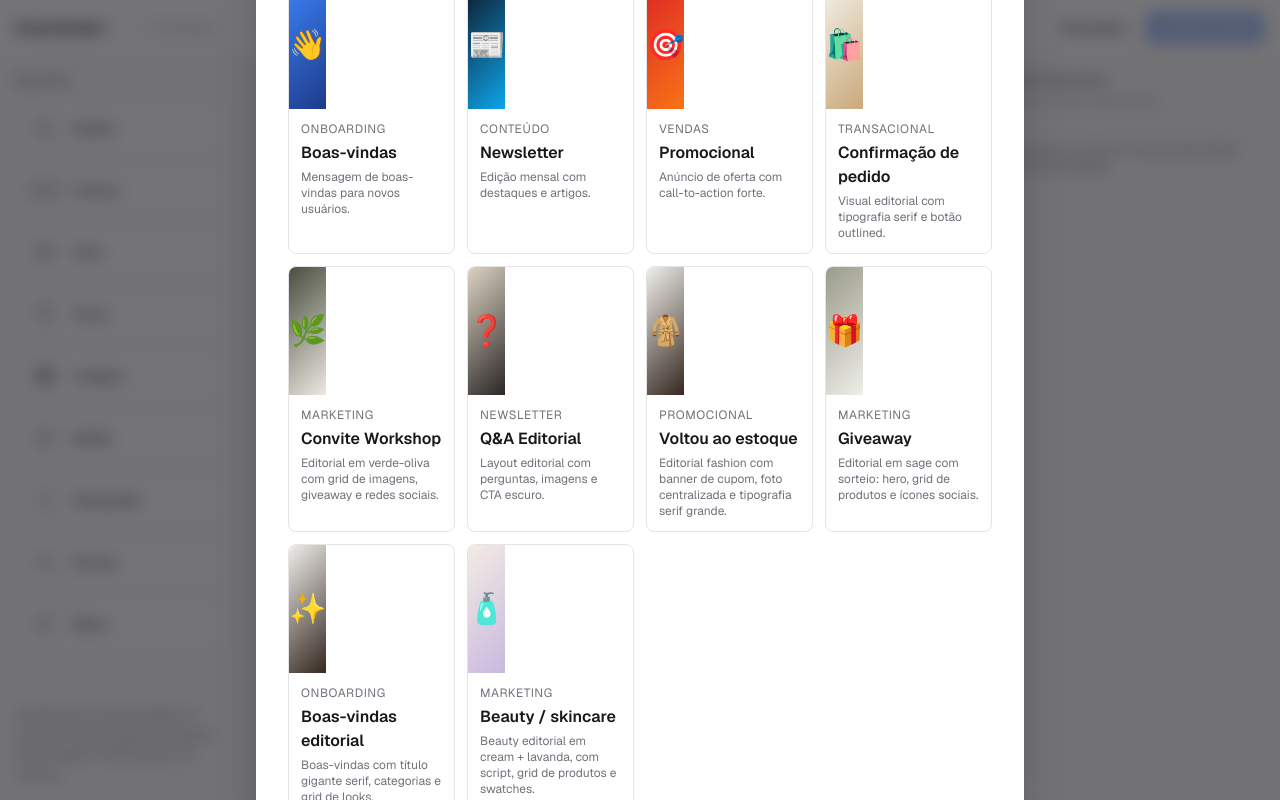
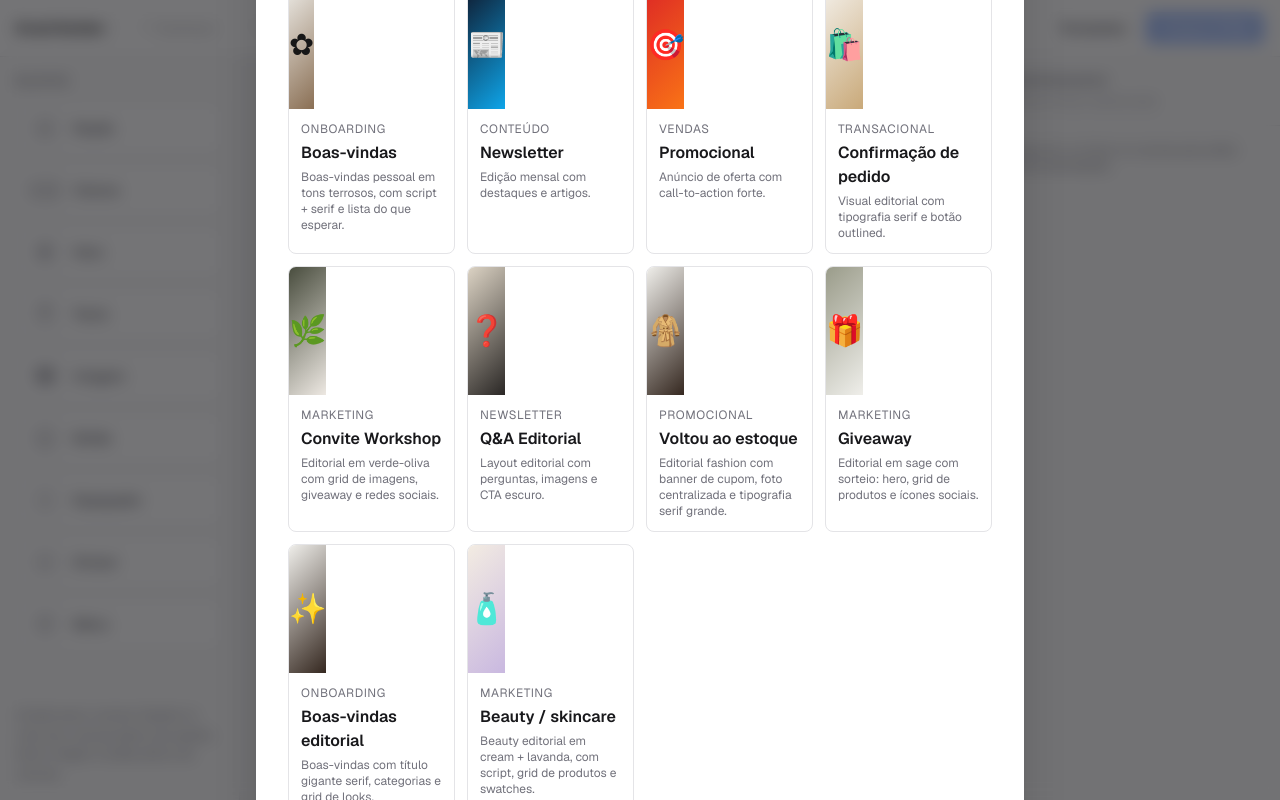
Before and after one commit to igorsoares0/empoc, a Next.js app: page / in a window 1280 px wide. Built offline with nearby package versions, Linux system fonts and the light colour scheme.

Commit message:
improve welcome template

```diff
--- a/components/TemplatePicker.tsx
+++ b/components/TemplatePicker.tsx
@@ -79,7 +79,7 @@ export function TemplatePicker({ onClose }: Props) {
 function gradientForTemplate(id: string): string {
   switch (id) {
     case "welcome":
-      return "linear-gradient(135deg,#3b82f6,#1e3a8a)";
+      return "linear-gradient(135deg,#efeeea,#8a6f54)";
     case "newsletter":
       return "linear-gradient(135deg,#0f172a,#0ea5e9)";
     case "promotional":
@@ -106,7 +106,7 @@ function gradientForTemplate(id: string): string {
 function iconForTemplate(id: string): string {
   switch (id) {
     case "welcome":
-      return "👋";
+      return "✿";
     case "newsletter":
       return "📰";
     case "promotional":
--- a/templates/welcome.ts
+++ b/templates/welcome.ts
@@ -1,41 +1,46 @@
 import type { Template } from "@/types/email";
+
+const SERIF = "'Cormorant Garamond', Georgia, serif";
+const SCRIPT = "'Pinyon Script', cursive";
+const SANS = "Inter, sans-serif";
+
+const CREAM = "#efeeea";
+const CREAM_SOFT = "#f6f4ef";
+const DARK = "#3a2c22";
+const WARM = "#8a6f54";
+const MUTED = "#7a6f63";
+
+const HERO_IMG =
+  "https://placehold.co/1100x620/d8c4a5/8a6f54?text=Bem-vinda";
 
 export const welcome: Template = {
   id: "welcome",
   name: "Boas-vindas",
   category: "Onboarding",
-  description: "Mensagem de boas-vindas para novos usuários.",
+  description:
+    "Boas-vindas pessoal em tons terrosos, com script + serif e lista do que esperar.",
   tree: [
     {
-      id: "w-section-1",
+      id: "w-eyebrow-section",
       type: "section",
-      props: { backgroundColor: "#1e40af", padding: "40px 0" },
+      props: { backgroundColor: CREAM, padding: "44px 24px 4px" },
       children: [
         {
-          id: "w-col-1",
+          id: "w-eyebrow-col",
           type: "column",
           props: { verticalAlign: "middle" },
           children: [
             {
-              id: "w-text-1",
+              id: "w-eyebrow-text",
               type: "text",
               props: {
-                content: "Bem-vindo!",
-                color: "#ffffff",
-                fontSize: "32px",
+                content: "— WELCOME TO THE FAMILY —",
+                color: WARM,
+                fontFamily: SANS,
+                fontSize: "11px",
+                fontWeight: "bold",
+                letterSpacing: "3px",
                 align: "center",
-                fontWeight: "bold",
-              },
-            },
-            {
-              id: "w-text-2",
-              type: "text",
-              props: {
-                content: "Que bom ter você conosco.",
-                color: "#dbeafe",
-                fontSize: "16px",
-                align: "center",
-                fontWeight: "normal",
               },
             },
           ],
@@ -43,35 +48,382 @@ export const welcome: Template = {
       ],
     },
     {
-      id: "w-section-2",
+      id: "w-hero-section",
       type: "section",
-      props: { backgroundColor: "#ffffff", padding: "40px 20px" },
+      props: { backgroundColor: CREAM, padding: "8px 24px 4px" },
       children: [
         {
-          id: "w-col-2",
+          id: "w-hero-col",
           type: "column",
-          props: { verticalAlign: "top" },
+          props: { verticalAlign: "middle" },
           children: [
             {
-              id: "w-text-3",
+              id: "w-hero-script",
+              type: "text",
+              props: {
+                content: "hello,",
+                color: WARM,
+                fontFamily: SCRIPT,
+                fontSize: "72px",
+                fontWeight: "normal",
+                lineHeight: "1.0",
+                align: "center",
+              },
+            },
+            {
+              id: "w-hero-bold",
+              type: "text",
+              props: {
+                content: "FRIEND",
+                color: DARK,
+                fontFamily: SERIF,
+                fontSize: "68px",
+                fontWeight: "bold",
+                letterSpacing: "3px",
+                lineHeight: "1.0",
+                align: "center",
+              },
+            },
+          ],
+        },
+      ],
+    },
+    {
+      id: "w-image-section",
+      type: "section",
+      props: { backgroundColor: CREAM, padding: "28px 24px 12px" },
+      children: [
+        {
+          id: "w-image-col",
+          type: "column",
+          props: { verticalAlign: "middle" },
+          children: [
+            {
+              id: "w-image-img",
+              type: "image",
+              props: {
+                src: HERO_IMG,
+                alt: "Boas-vindas",
+                width: "560px",
+                align: "center",
+              },
+            },
+          ],
+        },
+      ],
+    },
+    {
+      id: "w-intro-section",
+      type: "section",
+      props: { backgroundColor: CREAM, padding: "20px 40px 24px" },
+      children: [
+        {
+          id: "w-intro-col",
+          type: "column",
+          props: { verticalAlign: "middle" },
+          children: [
+            {
+              id: "w-intro-text",
               type: "text",
               props: {
                 content:
-                  "Olá! Estamos felizes em ter você por aqui. Comece explorando os recursos da plataforma e configure sua conta em poucos minutos.",
-                color: "#374151",
-                fontSize: "16px",
-                align: "left",
+                  "Que alegria ter você por aqui. Este é um espaço pequeno e cuidado — feito pra te entregar conteúdo que importa, sem ruído. Antes de qualquer coisa, *obrigada* por confiar no seu inbox comigo.",
+                color: DARK,
+                fontFamily: SERIF,
+                fontSize: "20px",
                 fontWeight: "normal",
+                lineHeight: "1.55",
+                align: "center",
+              },
+            },
+          ],
+        },
+      ],
+    },
+    {
+      id: "w-divider-section",
+      type: "section",
+      props: { backgroundColor: CREAM, padding: "8px 220px 8px" },
+      children: [
+        {
+          id: "w-divider-col",
+          type: "column",
+          props: { verticalAlign: "middle" },
+          children: [
+            {
+              id: "w-divider",
+              type: "divider",
+              props: {
+                borderColor: WARM,
+                borderWidth: "1px",
+                width: "100%",
+              },
+            },
+          ],
+        },
+      ],
+    },
+    {
+      id: "w-expect-eyebrow-section",
+      type: "section",
+      props: { backgroundColor: CREAM, padding: "20px 24px 4px" },
+      children: [
+        {
+          id: "w-expect-eyebrow-col",
+          type: "column",
+          props: { verticalAlign: "middle" },
+          children: [
+            {
+              id: "w-expect-eyebrow-text",
+              type: "text",
+              props: {
+                content: "WHAT TO EXPECT",
+                color: DARK,
+                fontFamily: SANS,
+                fontSize: "11px",
+                fontWeight: "bold",
+                letterSpacing: "3px",
+                align: "center",
+              },
+            },
+          ],
+        },
+      ],
+    },
+    {
+      id: "w-expect-section",
+      type: "section",
+      props: { backgroundColor: CREAM, padding: "16px 16px 8px" },
+      children: [
+        {
+          id: "w-expect-c1",
+          type: "column",
+          props: { width: "33.33%", verticalAlign: "top" },
+          children: [
+            {
+              id: "w-expect-num-1",
+              type: "text",
+              props: {
+                content: "01",
+                color: WARM,
+                fontFamily: SERIF,
+                fontSize: "32px",
+                fontWeight: "bold",
+                lineHeight: "1.0",
+                align: "center",
               },
             },
             {
-              id: "w-btn-1",
+              id: "w-expect-title-1",
+              type: "text",
+              props: {
+                content: "*Cartas semanais*",
+                color: DARK,
+                fontFamily: SERIF,
+                fontSize: "20px",
+                fontWeight: "bold",
+                align: "center",
+              },
+            },
+            {
+              id: "w-expect-body-1",
+              type: "text",
+              props: {
+                content:
+                  "Toda quinta, uma nota curta com uma ideia, um aprendizado e um recurso.",
+                color: MUTED,
+                fontFamily: SANS,
+                fontSize: "11px",
+                lineHeight: "1.8",
+                align: "center",
+              },
+            },
+          ],
+        },
+        {
+          id: "w-expect-c2",
+          type: "column",
+          props: { width: "33.33%", verticalAlign: "top" },
+          children: [
+            {
+              id: "w-expect-num-2",
+              type: "text",
+              props: {
+                content: "02",
+                color: WARM,
+                fontFamily: SERIF,
+                fontSize: "32px",
+                fontWeight: "bold",
+                lineHeight: "1.0",
+                align: "center",
+              },
+            },
+            {
+              id: "w-expect-title-2",
+              type: "text",
+              props: {
+                content: "*Bastidores*",
+                color: DARK,
+                fontFamily: SERIF,
+                fontSize: "20px",
+                fontWeight: "bold",
+                align: "center",
+              },
+            },
+            {
+              id: "w-expect-body-2",
+              type: "text",
+              props: {
+                content:
+                  "Processos, tentativas, erros e o que está sendo construído por aqui.",
+                color: MUTED,
+                fontFamily: SANS,
+                fontSize: "11px",
+                lineHeight: "1.8",
+                align: "center",
+              },
+            },
+          ],
+        },
+        {
+          id: "w-expect-c3",
+          type: "column",
+          props: { width: "33.34%", verticalAlign: "top" },
+          children: [
+            {
+              id: "w-expect-num-3",
+              type: "text",
+              props: {
+                content: "03",
+                color: WARM,
+                fontFamily: SERIF,
+                fontSize: "32px",
+                fontWeight: "bold",
+                lineHeight: "1.0",
+                align: "center",
+              },
+            },
+            {
+              id: "w-expect-title-3",
+              type: "text",
+              props: {
+                content: "*Mimos da casa*",
+                color: DARK,
+                fontFamily: SERIF,
+                fontSize: "20px",
+                fontWeight: "bold",
+                align: "center",
+              },
+            },
+            {
+              id: "w-expect-body-3",
+              type: "text",
+              props: {
+                content:
+                  "Recursos, descontos e novidades que só quem está aqui recebe primeiro.",
+                color: MUTED,
+                fontFamily: SANS,
+                fontSize: "11px",
+                lineHeight: "1.8",
+                align: "center",
+              },
+            },
+          ],
+        },
+      ],
+    },
+    {
+      id: "w-cta-section",
+      type: "section",
+      props: { backgroundColor: CREAM, padding: "28px 24px 16px" },
+      children: [
+        {
+          id: "w-cta-col",
+          type: "column",
+          props: { verticalAlign: "middle" },
+          children: [
+            {
+              id: "w-cta-btn",
               type: "button",
               props: {
-                label: "Configurar minha conta",
-                href: "https://example.com/setup",
-                backgroundColor: "#1e40af",
-                color: "#ffffff",
+                label: "começar a leitura",
+                href: "https://example.com/start",
+                backgroundColor: CREAM,
+                color: DARK,
+                align: "center",
+                fontFamily: SANS,
+                fontSize: "11px",
+                fontWeight: "bold",
+                letterSpacing: "2.5px",
+                border: `1px solid ${DARK}`,
+                borderRadius: "26px",
+                innerPadding: "13px 32px",
+              },
+            },
+          ],
+        },
+      ],
+    },
+    {
+      id: "w-sign-section",
+      type: "section",
+      props: { backgroundColor: CREAM_SOFT, padding: "32px 24px 24px" },
+      children: [
+        {
+          id: "w-sign-col",
+          type: "column",
+          props: { verticalAlign: "middle" },
+          children: [
+            {
+              id: "w-sign-line",
+              type: "text",
+              props: {
+                content: "*com carinho,*",
+                color: MUTED,
+                fontFamily: SERIF,
+                fontSize: "16px",
+                lineHeight: "1.2",
+                align: "center",
+              },
+            },
+            {
+              id: "w-sign-name",
+              type: "text",
+              props: {
+                content: "Sua Marca",
+                color: DARK,
+                fontFamily: SCRIPT,
+                fontSize: "44px",
+                fontWeight: "normal",
+                lineHeight: "1.0",
+                align: "center",
+              },
+            },
+          ],
+        },
+      ],
+    },
+    {
+      id: "w-footer-section",
+      type: "section",
+      props: { backgroundColor: CREAM_SOFT, padding: "12px 30px 32px" },
+      children: [
+        {
+          id: "w-footer-col",
+          type: "column",
+          props: { verticalAlign: "middle" },
+          children: [
+            {
+              id: "w-footer-text",
+              type: "text",
+              props: {
+                content:
+                  "© 2025 Sua Marca. Todos os direitos reservados.\nEndereço da empresa, Cidade, Estado, CEP\n[Cancelar inscrição](https://example.com/unsub).",
+                color: MUTED,
+                fontFamily: SANS,
+                fontSize: "10px",
+                lineHeight: "1.7",
+                letterSpacing: "0.3px",
                 align: "center",
               },
             },
```
